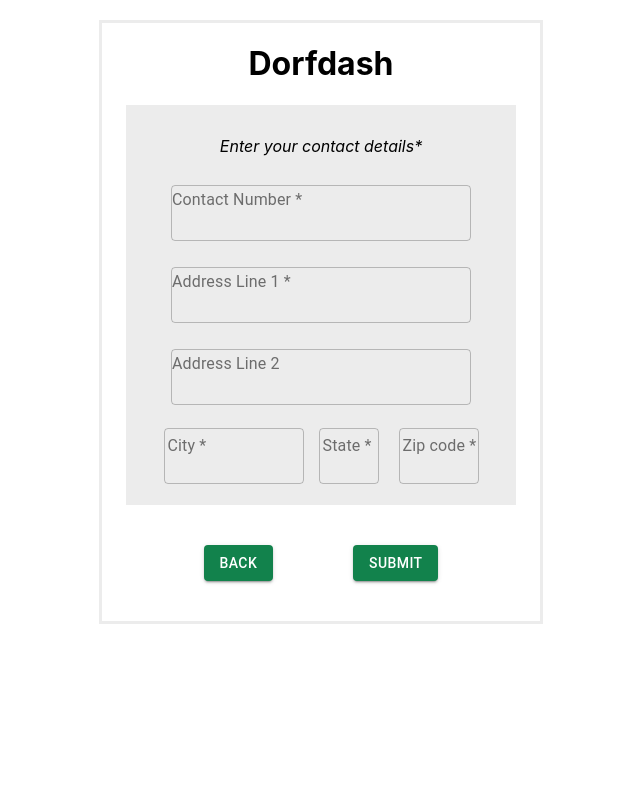
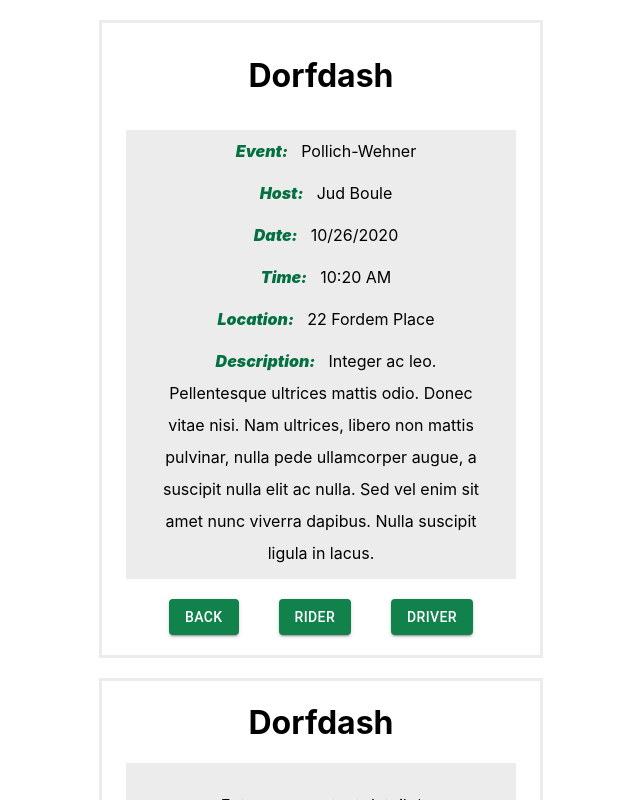
Before and after one commit to RFP54-Gucci/Dorfdash, a React (Create React App) app: page /eventDetails in a window 1280 px wide. Shown: the top 800 px of the page, without its empty margins (319-959 px from the left). Built offline with nearby package versions, Linux system fonts and the light colour scheme.

Commit message:
saved build

```diff
--- a/src/App.js
+++ b/src/App.js
@@ -1,12 +1,15 @@
 import './App.css';
 import EventDetails from './components/events/eventDetails.js';
 import RiderForm from './components/events/riderForm.js';
+import DriverForm from './components/events/driverForm.js';
+
 
 function App() {
   return (
     <div className="App">
-      {/* <EventDetails /> */}
+      <EventDetails />
       <RiderForm />
+      <DriverForm />
     </div>
   );
 }
--- a/src/components/events/eventDetails.js
+++ b/src/components/events/eventDetails.js
@@ -3,6 +3,7 @@ import { Container, Button} from '@material-ui/core';
 import { makeStyles } from '@material-ui/core/styles';
 import Paper from '@material-ui/core/Paper';
 import Grid from '@material-ui/core/Grid';
+import samples from './sample.js';
 
 
 const useStyles = makeStyles((theme) => ({
@@ -10,10 +11,8 @@ const useStyles = makeStyles((theme) => ({
     flexGrow: 1
   },
   paper: {
-    height: 400,
-    width: 360,
-    lineHeight:1.5,
-    margin:"auto",
+    lineHeight:1.6,
+    marginLeft:10,
     margin: `${theme.spacing(1)}px auto`,
     padding: theme.spacing(2),
     backgroundColor:'#ECECEC'
@@ -21,7 +20,9 @@ const useStyles = makeStyles((theme) => ({
   container: {
      borderColor: '#ECECEC',
      borderStyle: 'solid',
-     marginTop:20
+     marginTop:20,
+     lineHeight:2
+
   },
   span: {
     color: '#037041',
@@ -31,71 +32,71 @@ const useStyles = makeStyles((theme) => ({
   },
   spanDivs: {
     marginBottom:10,
-    // marginRight:10,
-    // justifyContent:'center'
   },
   gridStyle: {
-  justify:"center",
-  margin:"auto"
+    paddingTop:5,
+   backgroundColor:'#ECECEC'
   }
 }));
 
-const EventDetails = () => {
+const EventDetails = (props) => {
   const classes = useStyles();
+
   return (
-    <Container maxWidth="xs" className={classes.container}>
+      <Container maxWidth="xs" className={classes.container} >
       <h1>Dorfdash</h1>
-      <Grid container justify="center" alignItems="center">
-        <Grid item xs={12}>
-          <Paper className={classes.paper} style ={{marginRight:40}}>
+      {samples.map(item => (
+      <Grid container justify="center" alignItems="center" className={classes.gridStyle}>
+        <Grid item xs={10}>
             <div className={classes.spanDivs}>
             <span className={classes.span}>Event: </span>
-            <span >Pollich-Wehner</span>
+            <span >{item.event_name}</span>
             </div>
 
             <div className={classes.spanDivs}>
             <span className={classes.span}>Host: </span>
-            <span>Jud Boule</span>
+            <span>{item.event_host}</span>
             </div>
 
             <div className={classes.spanDivs}>
               <span className={classes.span}>Date: </span>
-              <span>10/26/2020</span>
+              <span>{item.event_date}</span>
             </div>
 
             <div className={classes.spanDivs}>
               <span className={classes.span}>Time: </span>
-              <span>10:20 AM</span>
+              <span>{item.event_time}</span>
             </div>
 
             <div className={classes.spanDivs}>
               <span className={classes.span}>Location: </span>
-              <span>22 Fordem Place</span>
+              <span>{item.event_location}</span>
             </div>
 
             <div className={classes.spanDivs}>
               <span className={classes.span}>Description: </span>
-              <span>Integer ac leo.
-             Pellentesque ultrices mattis odio. Donec vitae nisi.
-             \n\nNam ultrices, libero non mattis pulvinar,
-             nulla pede ullamcorper augue, a suscipit nulla elit ac nulla.
-             Sed vel enim sit amet nunc viverra dapibus. Nulla suscipit
-             ligula in lacus.</span>
+              <span>{item.event_des}</span>
             </div>
-             </Paper>
+            </Grid>
+             {/* {/* </Paper> */}
+
         </Grid>
-        </Grid>
+        ))}
+        <Button variant="contained"  className={classes.root}
+         style={{backgroundColor: '#12824C', color: '#FFFFFF', margin: 20}}>
+  Back
+</Button>
         <Button variant="contained" color="primary" className={classes.root}
-         style={{backgroundColor: '#12824C', color: '#FFFFFF',margin:30}}>
+         style={{backgroundColor: '#12824C', color: '#FFFFFF',margin:20}}>
   Rider
 </Button>
 <Button variant="contained"  className={classes.root}
-         style={{backgroundColor: '#12824C', color: '#FFFFFF', margin: 30}}>
+         style={{backgroundColor: '#12824C', color: '#FFFFFF', margin: 20}}>
   Driver
 </Button>
 
+
+
     </Container>
-  )
-}
-//
+    )}
 export default EventDetails;
--- a/src/components/events/riderForm.js
+++ b/src/components/events/riderForm.js
@@ -112,7 +112,6 @@ const RiderForm = () => {
 </Button>
   </Container>
   )
-//sta
 }
-//fe
+
 export default RiderForm;
```
Also changed, not shown: 12 other files (tests, documents, lock files or other folders).
